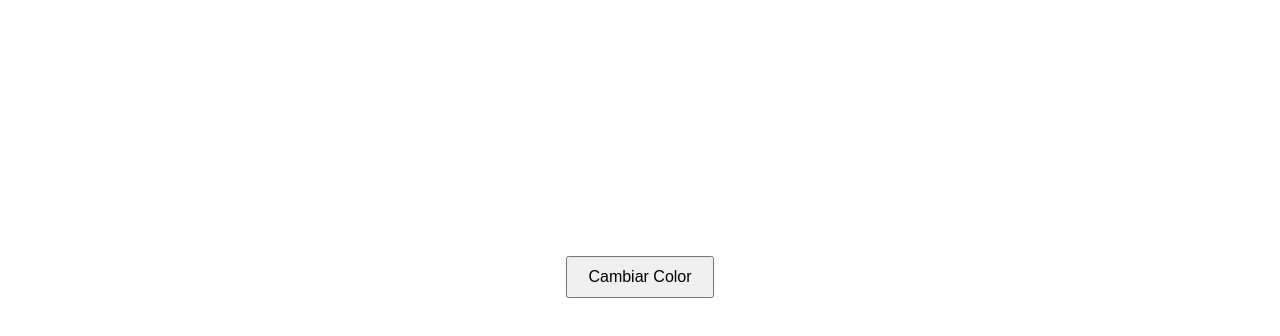
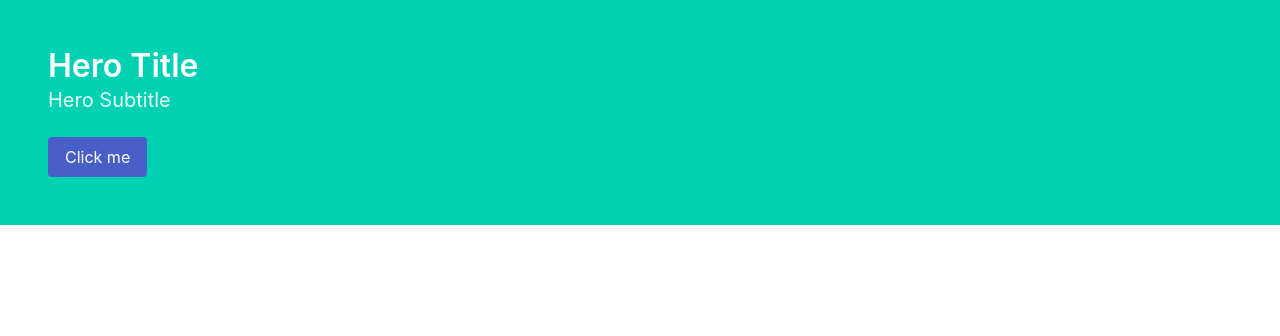
Before and after one commit to DanielLezma/LNG_IV, a website: page index.html in a window 1280 px wide. Drawn offline with nearby package versions, Linux system fonts and the light colour scheme.

Commit message:
Add files via upload

```diff
--- /dev/null
+++ b/app.js
@@ -0,0 +1,3 @@
+function showAlert() {
+    alert('Hello, World!');
+}
--- a/index.html
+++ b/index.html
@@ -1,25 +1,23 @@
 <!DOCTYPE html>
-<html lang="es">
+<html lang="en">
 <head>
     <meta charset="UTF-8">
     <meta name="viewport" content="width=device-width, initial-scale=1.0">
-    <title>Color Flipper</title>
-    <style>
-        body {
-            text-align: center;
-            font-family: Arial, sans-serif;
-            margin-top: 20%;
-        }
-        button {
-            padding: 10px 20px;
-            font-size: 16px;
-            cursor: pointer;
-        }
-    </style>
+    <title>Static Server</title>
+    <link rel="stylesheet" href="https://cdnjs.cloudflare.com/ajax/libs/bulma/0.9.3/css/bulma.min.css">
 </head>
 <body>
-    <button id="colorButton">Cambiar Color</button>
-
-    <script src="colorfliper.js"></script>
+    <section class="hero is-primary">
+        <div class="hero-body">
+            <p class="title">
+                Hero Title
+            </p>
+            <p class="subtitle">
+                Hero Subtitle
+            </p>
+            <button class="button is-link" onclick="showAlert()">Click me</button>
+        </div>
+    </section>
+    <script src="app.js"></script>
 </body>
 </html>
```
Also changed, not shown: package.json (added, +16 -0 lines), server.js (added, +12 -0 lines), 1 other file.
